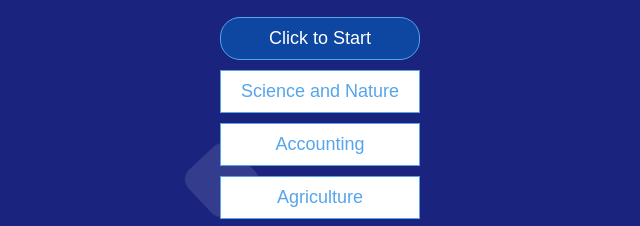
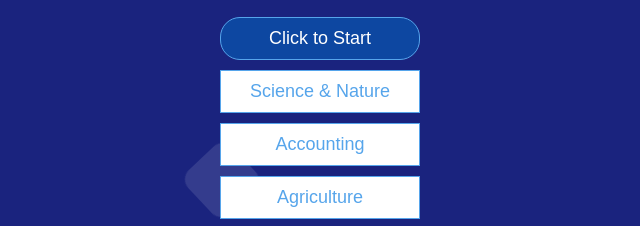
Before and after one commit to Razeb12/quizterv2, a plain HTML site: page index.html in a window 1280 px wide. Both pictures are taken after a click on the link "Click to Start". Shown: the part 300-526 px from the top of the page, 320-960 px from the left. Drawn offline with Linux system fonts and the light colour scheme; a web font is replaced by a local one.

Commit message:
Update index.html

```diff
--- a/index.html
+++ b/index.html
@@ -18,7 +18,7 @@
         <a class="btn btn-bubble" onclick="myFunction()"> Click to Start</a>
 
       <div id="buttonss" style="display: none;" class="flex-center flex-column">
-        <a class="btn pulsate-fwd" href="/game.html">Science and Nature</a>
+        <a class="btn pulsate-fwd" href="/game.html">Science & Nature</a>
         <a class="btn pulsate-fwd1" href="/Accounting/account.html">Accounting</a>
         <a class="btn pulsate-fwd2" href="/Agriculture/agric.html">Agriculture</a>
         <!-- <a class="btn pulsate-fwd3" href="/Economics/economics.html">Economics</a>
```
